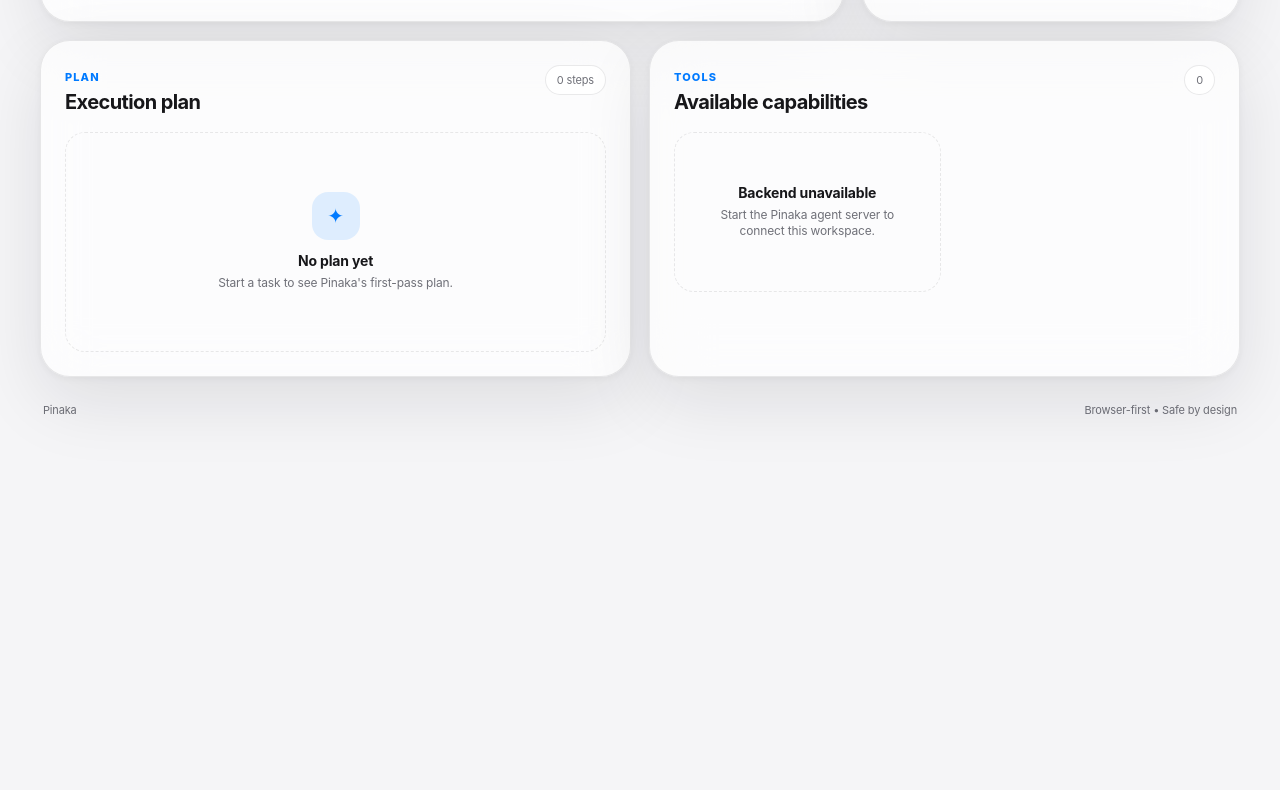
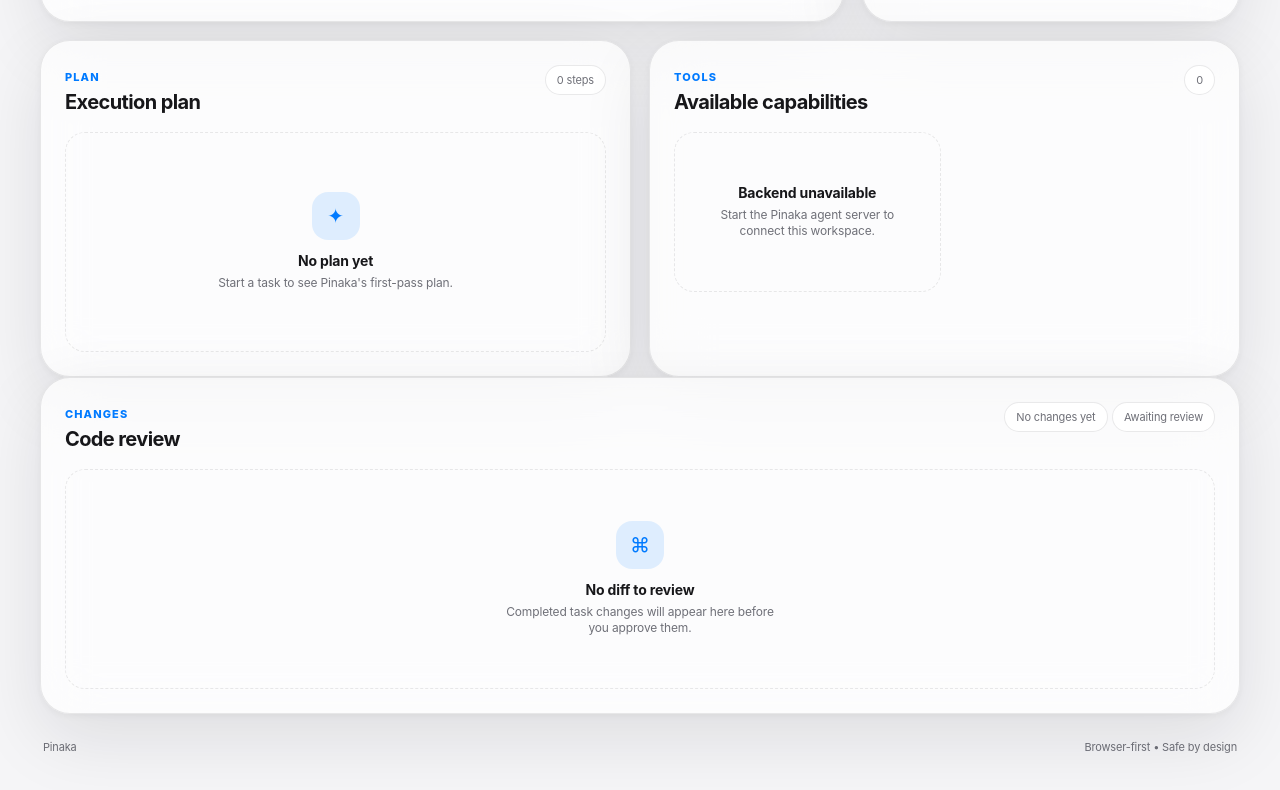
Before and after one commit to Ajey877/Pinaka-, a website: page apps/agent/web/index.html in a window 1280 px wide. Shown: the part 887-1677 px from the top of the page. Before the commit the page ends 1340 px from the top, so only its background shows below. Drawn offline with Linux system fonts and the light colour scheme; no server answers.

Commit message:
feat(ui): add code review diff viewer

```diff
--- a/apps/agent/web/index.html
+++ b/apps/agent/web/index.html
@@ -116,6 +116,26 @@
         </div>
       </section>
 
+      <section class="card glass diff-card">
+        <div class="card-heading compact">
+          <div>
+            <span class="section-kicker">CHANGES</span>
+            <h2>Code review</h2>
+          </div>
+          <div class="diff-meta">
+            <span id="diffSummary" class="mini-badge">No changes yet</span>
+            <span id="reviewSummary" class="mini-badge">Awaiting review</span>
+          </div>
+        </div>
+        <div id="diffViewer" class="diff-viewer" aria-live="polite">
+          <div class="empty-state diff-empty">
+            <div class="empty-icon">⌘</div>
+            <strong>No diff to review</strong>
+            <span>Completed task changes will appear here before you approve them.</span>
+          </div>
+        </div>
+      </section>
+
       <footer class="footer">
         <span>Pinaka</span>
         <span>Browser-first • Safe by design</span>
```
